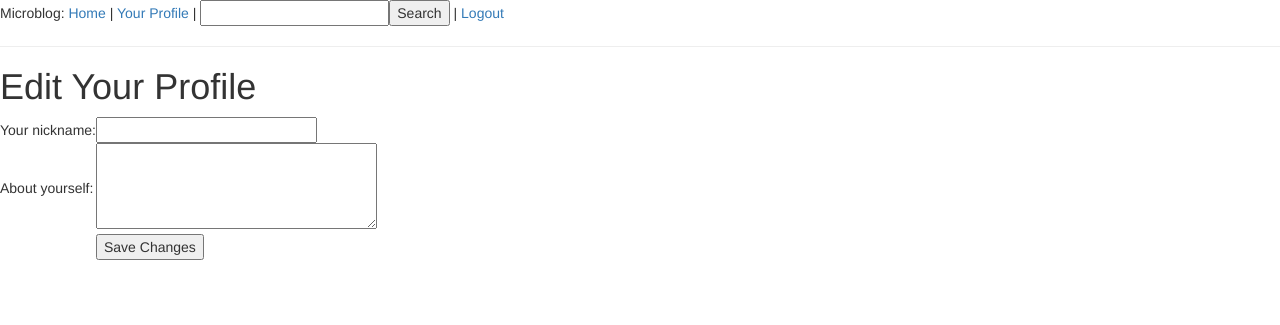
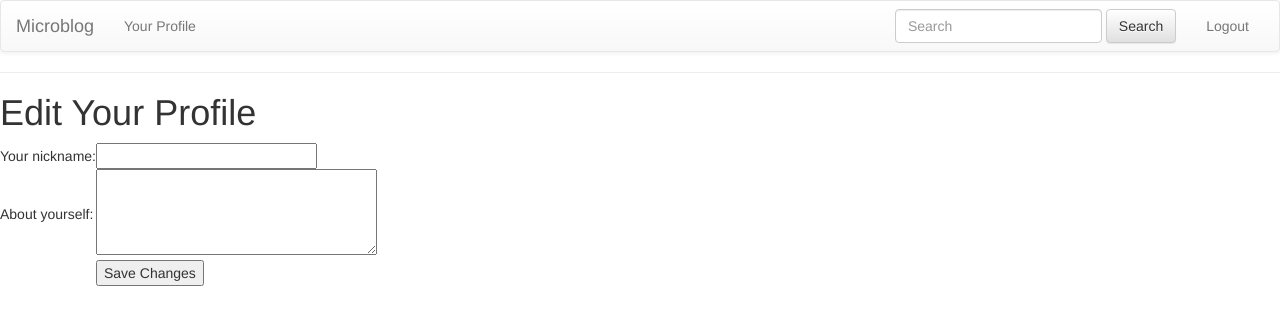
Before and after one commit to t33chong/microblog, a Flask app: page /edit/ in a window 1280 px wide. Shown: the top 325 px of the page. Run offline with Flask 2, Linux system fonts and the light colour scheme; a user stored in the database is signed in; data comes from the database, SQL or seed files in the repository; parts of the project's set-up code (start-up, migrations or seed data) failed here and were passed over; some libraries are stand-ins or nearby versions.

Commit message:
bootstrap base template

```diff
--- a/app/templates/base.html
+++ b/app/templates/base.html
@@ -14,22 +14,40 @@
     <!-- Bootstrap -->
     <link rel="stylesheet" href="//netdna.bootstrapcdn.com/bootstrap/3.1.1/css/bootstrap.min.css">
     <link rel="stylesheet" href="//netdna.bootstrapcdn.com/bootstrap/3.1.1/css/bootstrap-theme.min.css">
-    <!--[if lt IE 9]>
-      <script src="https://oss.maxcdn.com/libs/html5shiv/3.7.0/html5shiv.js"></script>
-      <script src="https://oss.maxcdn.com/libs/respond.js/1.4.2/respond.min.js"></script>
-    <![endif]-->
   </head>
   <body>
-    <script src="https://ajax.googleapis.com/ajax/libs/jquery/1.11.0/jquery.min.js"></script>
-    <script src="//netdna.bootstrapcdn.com/bootstrap/3.1.1/js/bootstrap.min.js"></script>
-    <div>Microblog:
-      <a href="{{ url_for('index') }}">Home</a>
+    <nav class="navbar navbar-default" role="navigation">
+      <div class="container-fluid">
+        <div class="navbar-header">
+          <button type="button" class="navbar-toggle" data-toggle="collapse" data-target="#bs-example-navbar-collapse-1">
+            <span class="sr-only">Toggle navigation</span>
+            <span class="icon-bar"></span>
+            <span class="icon-bar"></span>
+            <span class="icon-bar"></span>
+          </button>
+          <a class="navbar-brand" href="{{ url_for('index') }}">Microblog</a>
+        </div>
         {% if g.user.is_authenticated() %}
-        | <a href="{{ url_for('user', nickname=g.user.nickname) }}">Your Profile</a>
-        | <form style="display: inline;" action="{{url_for('search')}}" method="post" name="search">{{g.search_form.hidden_tag()}}{{g.search_form.search(size=20)}}<input type="submit" value="Search"></form>
-        | <a href="{{ url_for('logout') }}">Logout</a>
+        <div class="collapse navbar-collapse" id="bs-example-navbar-collapse-1">
+          <ul class="nav navbar-nav navbar-left">
+            <li><a href="{{ url_for('user', nickname=g.user.nickname) }}">Your Profile</a></li>
+          </ul>
+          <ul class="nav navbar-nav navbar-right">
+            <li>
+              <form class="navbar-form" role="search" action="{{url_for('search')}}" method="post" name="search">
+                <div class="form-group">
+                  {{g.search_form.hidden_tag()}}
+                  {{g.search_form.search(type='text', class='form-control', placeholder='Search')}}
+                </div>
+                <button type="submit" class="btn btn-default">Search</button>
+              </form>
+            </li>
+            <li><a href="{{ url_for('logout') }}">Logout</a></li>
+          </ul>
+        </div>
         {% endif %}
-    </div>
+      </div>
+    </nav>
     <hr>
     {% with messages = get_flashed_messages() %}
     {% if messages %}
@@ -41,5 +59,8 @@
     {% endif %}
     {% endwith %}
     {% block content %}{% endblock %}
+
+    <script src="https://ajax.googleapis.com/ajax/libs/jquery/1.11.0/jquery.min.js"></script>
+    <script src="//netdna.bootstrapcdn.com/bootstrap/3.1.1/js/bootstrap.min.js"></script>
   </body>
 </html>
```
